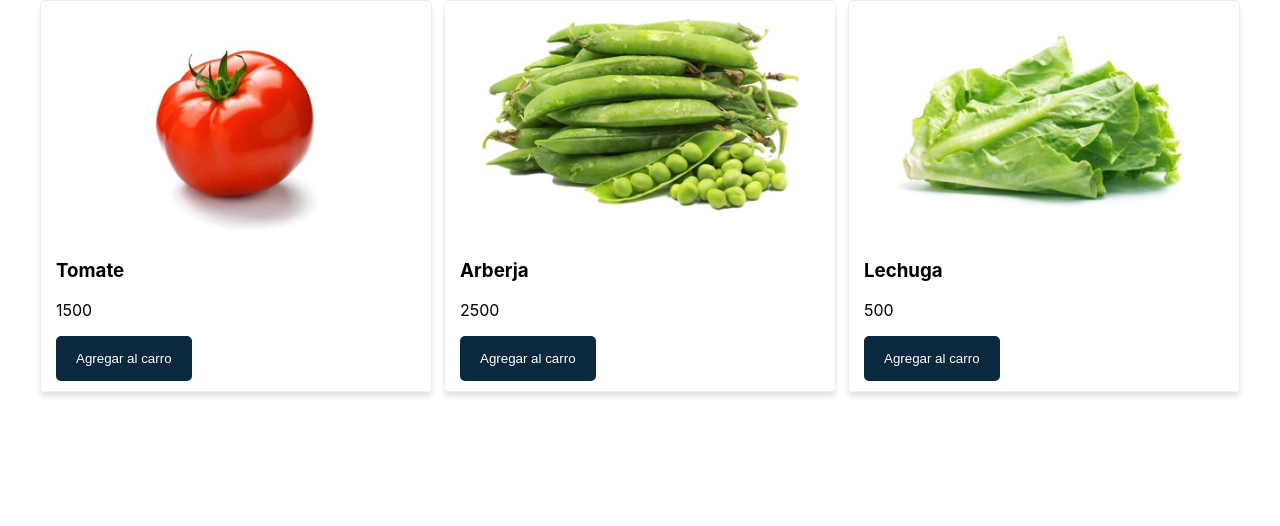
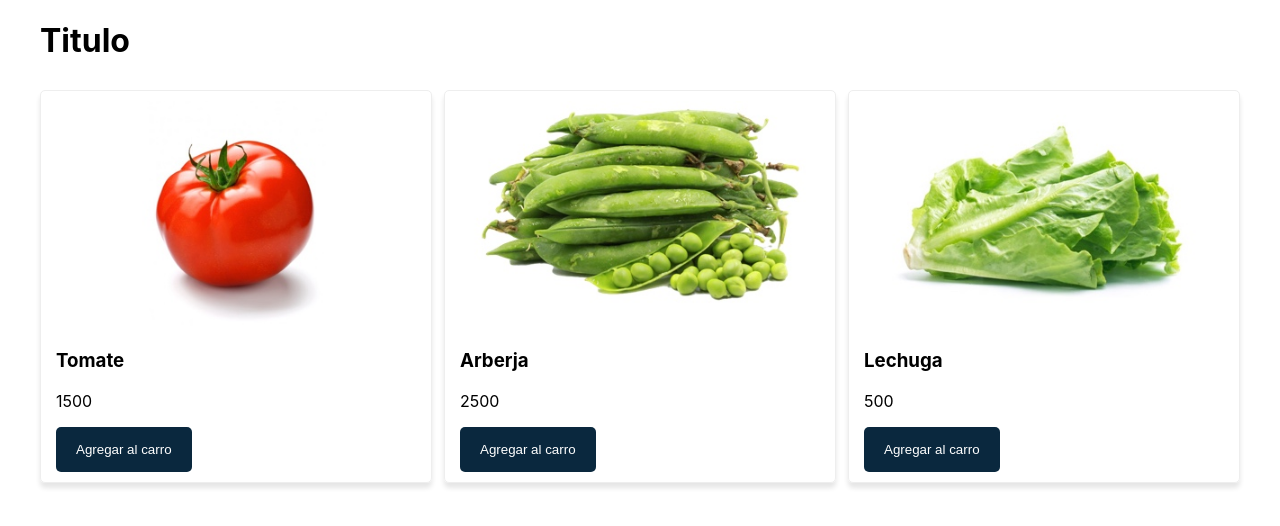
Before and after one commit to MedinaGitHub/carro-de-compra, a React (Create React App) app: page / in a window 1280 px wide. Shown: the top 526 px of the page. Built offline with nearby package versions, Linux system fonts and the light colour scheme.

Commit message:
lesson 46

```diff
--- a/src/App.js
+++ b/src/App.js
@@ -1,6 +1,7 @@
 import { Component } from 'react';
 import Productos from './components/Productos';
 import Layout from './components/Layout';
+import Title from './components/Title';
 
 class App extends Component {
   state = {
@@ -14,6 +15,7 @@
     return (
       <div >
         <Layout>
+          <Title/>
           <Productos
             agregarAlCarro={() => console.log('No hace nada')}
             productos={this.state.productos}
--- /dev/null
+++ b/src/components/Title.js
@@ -0,0 +1,17 @@
+import { Component } from 'react'
+
+const styles = {
+    title: {
+        marginBottom: '30px',
+    }
+}
+
+class Title extends Component {
+  render() {
+    return (
+      <h1 style={styles.title}> Titulo</h1>
+    )
+  }
+}
+
+export default Title
```
